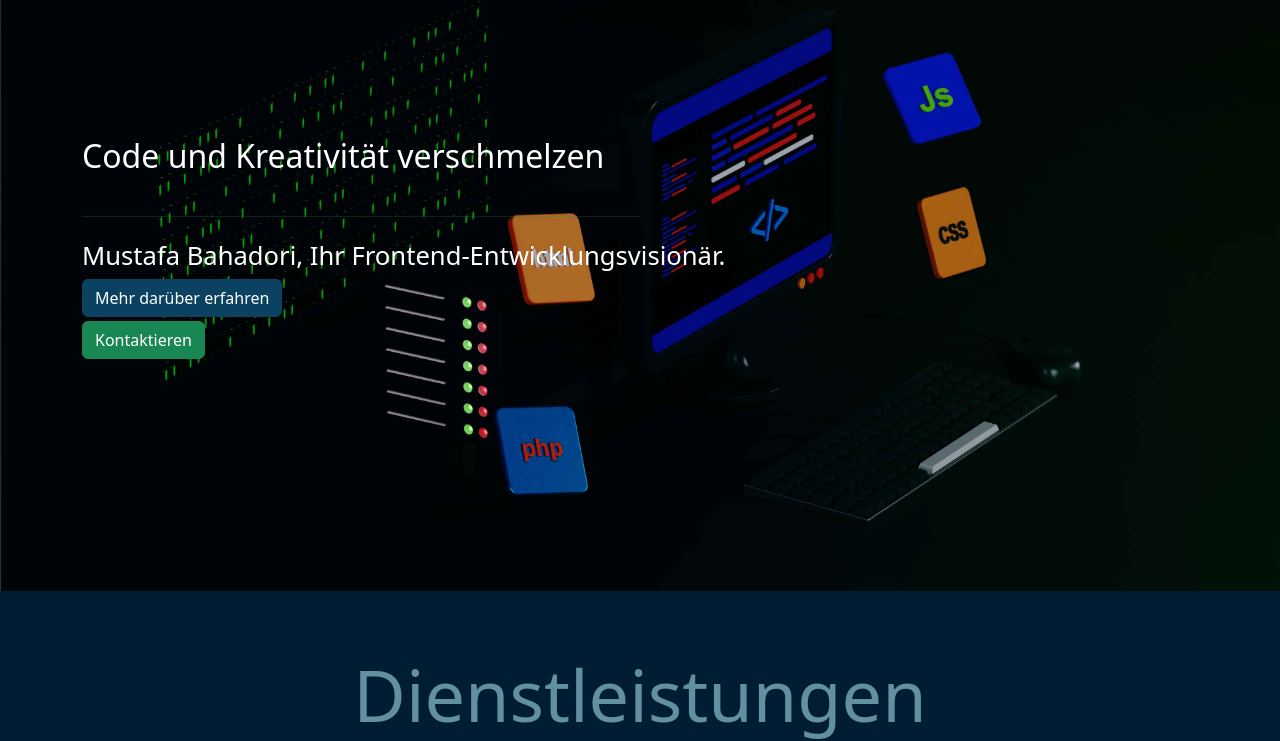
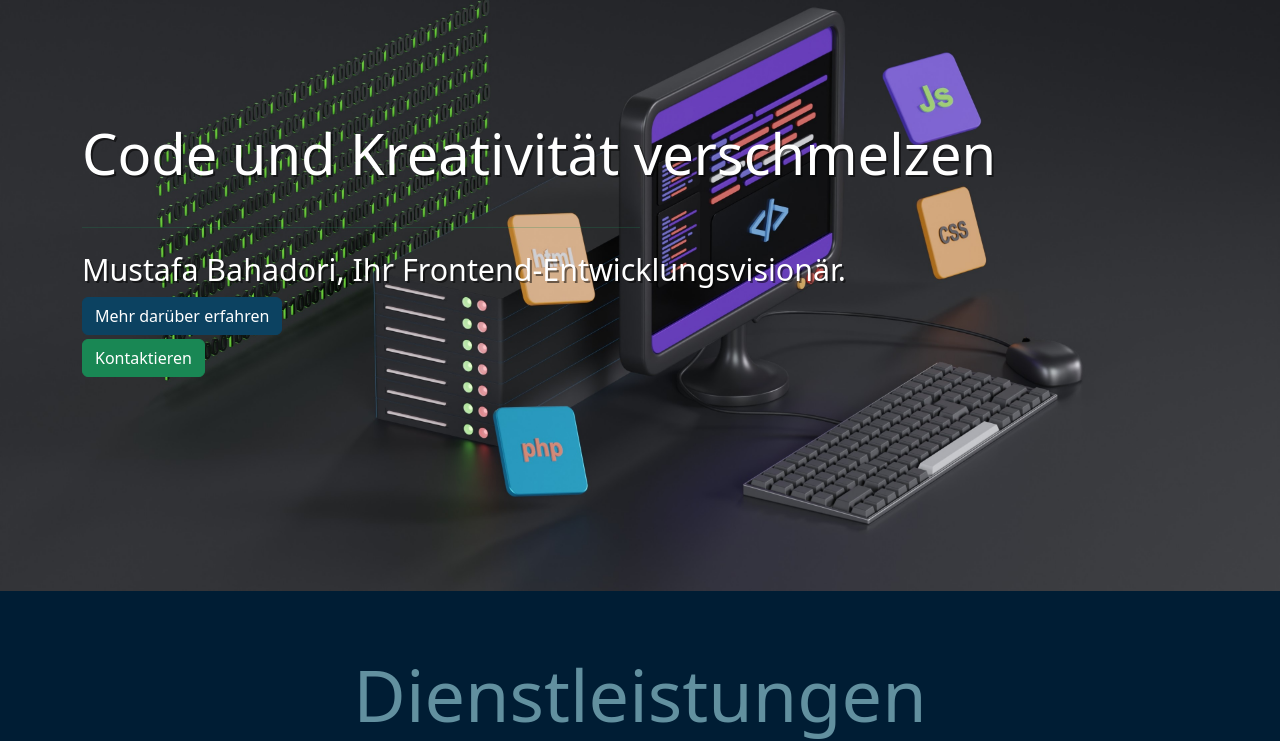
Before and after one commit to 0xClear/Portfolio, a plain HTML site: page index.html in a window 1280 px wide. Shown: the part 72-813 px from the top of the page. Drawn offline with Linux system fonts and the light colour scheme.

Commit message:
text resizing

```diff
--- a/index.html
+++ b/index.html
@@ -5,6 +5,7 @@
     <meta name="viewport" content="width=device-width, initial-scale=1.0">
     <title> Front-End Entwickler - Mustafa Bahadori</title>
     <!-- Meta-Tags -->
+    <meta name="google-site-verification" content="+nxGUDJ4QpAZ5l9Bsjdi102tLVC21AIh5d1Nl23908vVuFHs34=">
     <meta
     name="Mustafa Bahadori - Front-End Entwickler für ansprechende Websites. Erfahrung in HTML, CSS und JavaScript. Kreatives Webdesign und Responsive-Entwicklung für eine stärkere Online-Präsenz. Lassen Sie uns zusammenarbeiten!"
     name="Mustafa Bahadori - Ihr leidenschaftlicher Front-End Entwickler für ansprechende und benutzerfreundliche Websites. Mit umfangreicher Erfahrung in HTML, CSS, JavaScript und mehr, arbeite ich daran, Ihre Online-Präsenz zu stärken und die Nutzererfahrung zu optimieren. Mein Ziel ist es, innovative Lösungen zu finden, um Ihre digitale Welt noch ansprechender zu gestalten. Lassen Sie uns gemeinsam großartige Websites gestalten und erfolgreich ins Web bringen."
@@ -54,9 +55,9 @@
 
             <div class="jumbotron header-jumbotron d-flex flex-column justify-content-center ">
 
-                <p class="display-3 text-white">Code und Kreativität verschmelzen</p>
+                <p class="display-3 size-text text-white">Code und Kreativität verschmelzen</p>
                 <hr class="my-4 text-success w-50 ">
-                <h2 class="display-6 text-white">Mustafa Bahadori, Ihr Frontend-Entwicklungsvisionär.</h3>
+                <h2 class="display-6 text-white p-texting">Mustafa Bahadori, Ihr Frontend-Entwicklungsvisionär.</h3>
                 <p class="lead d-flex flex-column ">
                     <a class="btn  btn-primary btn-md align-self-start " href="https://github.com/0xClear/" role="button">Mehr darüber erfahren</a>
                     <a class="btn btn-success btn-md align-self-start mt-1" href="mailto:internet.devloper@gmail.com" role="button">Kontaktieren</a>
--- a/style/main.scss
+++ b/style/main.scss
@@ -9,7 +9,7 @@ $subtitle-color: #b0c0cd;
 
 
 .page-header{
-    background-image: url("../Assets/img/hero-img-overled.jpg");
+    background-image: url("../Assets/img/hero-img.jpg");
     background-repeat: no-repeat;
     background-size: cover ;
     background-position: center center;
@@ -66,14 +66,14 @@ $subtitle-color: #b0c0cd;
     }
 
     @include media-breakpoint-up(xs) {
-        h2{
-            font-weight: 100;
-            font-size: 1.6rem;
-            text-shadow: 0px 0px  0px 13px #000000;
+        .size-text{
+            font-weight: 400;
+            font-size: 2rem;
+            text-shadow: 2px 2px 0px rgba(0, 0, 0, 0.5);
         }
-        p{
-            font-weight: 100;
-            font-size: 2rem;
+        .p-texting{
+            font-size: 1.9rem;
+            text-shadow: 2px 2px 0px rgba(0, 0, 0, 0.5);
         }
     }
 
@@ -81,7 +81,9 @@ $subtitle-color: #b0c0cd;
     }
 
     @include media-breakpoint-up(lg) {
-
+        .size-text{
+            font-size: 3.5rem;
+        }
     }
 }
 .services{
```
Also changed, not shown: Build/Public.css, 1 other file.
